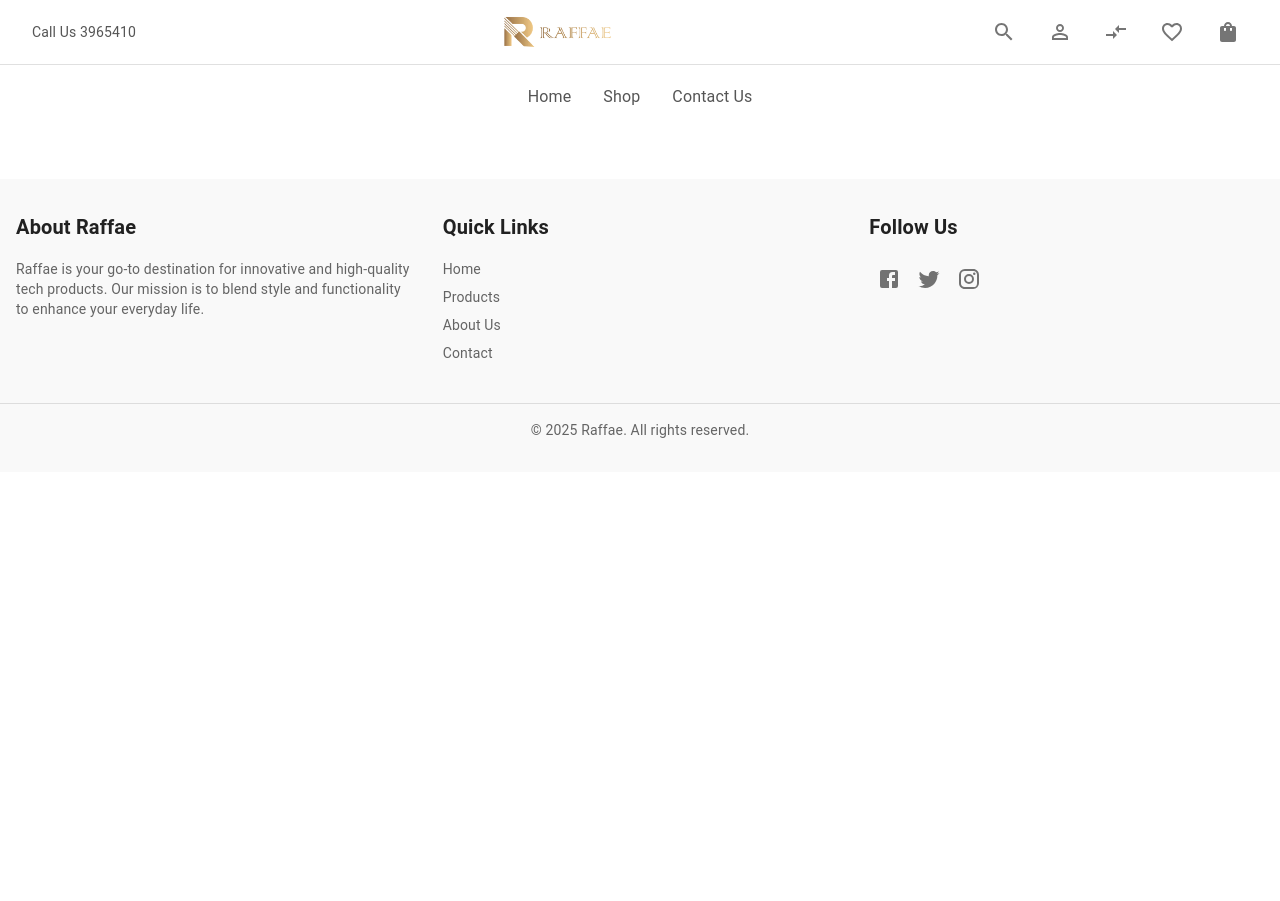
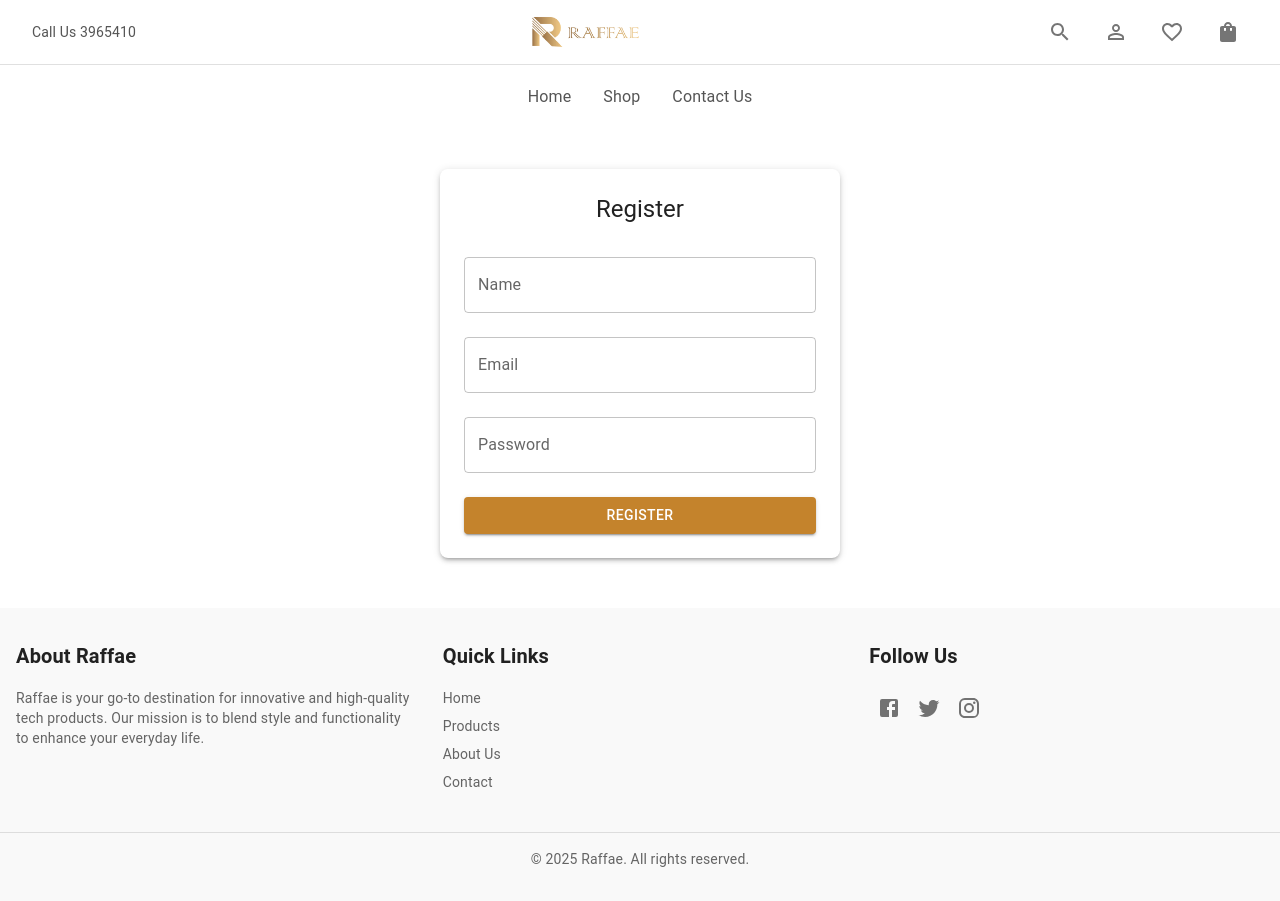
Before and after one commit to Pristine-Mind/raffae-website, a React (Vite) app: page /register in a window 1280 px wide. Before the commit the page ends 800 px from the top, so only its background shows below. Built offline with nearby package versions, Linux system fonts and the light colour scheme.

Commit message:
Add login and register page

```diff
--- a/src/App.tsx
+++ b/src/App.tsx
@@ -15,6 +15,8 @@ import ProductDetail from './components/ProductDetail/ProductDetail';
 import Subscribe from './components/Subscribe/Subscribe';
 import ContactUs from './components/ContactUs/ContactUs';
 import AboutUs from './components/AboutUs/AboutUs';
+import Login from './components/Login';
+import Register from './components/Register';
 
 const Home: React.FC = () => {
   return (
@@ -47,6 +49,8 @@ const App: React.FC = () => {
         <Route path="/product/:id" element={<ProductDetail />} />
         <Route path='/contact-us' element={<ContactUs />} />
         <Route path='/about-us' element={<AboutUs />} />
+        <Route path="/login" element={<Login />} />
+        <Route path="/register" element={<Register />} />
       </Routes>
 
       <Footer />
--- a/src/components/AboutUs/AboutUs.tsx
+++ b/src/components/AboutUs/AboutUs.tsx
@@ -86,7 +86,7 @@ const AboutUs: React.FC = () => {
             >
               <CardContent>
                 <Typography variant="h5" component="h3" sx={{ color: '#7D3C14', fontWeight: 'bold' }}>
-                  Watches
+                  Earbuds
                 </Typography>
                 <Typography variant="body2" sx={{ color: '#444', mb: 2 }}>
                   Starting at <span style={{ color: '#7D3C14' }}>$99.00</span>
@@ -117,7 +117,7 @@ const AboutUs: React.FC = () => {
             >
               <CardContent>
                 <Typography variant="h5" component="h3" sx={{ color: '#7D3C14', fontWeight: 'bold' }}>
-                  Plo Bag
+                    Speaker
                 </Typography>
                 <Typography variant="body2" sx={{ color: '#444', mb: 2 }}>
                   Starting at <span style={{ color: '#7D3C14' }}>$79.00</span>
@@ -148,7 +148,7 @@ const AboutUs: React.FC = () => {
             >
               <CardContent>
                 <Typography variant="h5" component="h3" sx={{ color: '#7D3C14', fontWeight: 'bold' }}>
-                  Sunglass
+                  Powerbank
                 </Typography>
                 <Typography variant="body2" sx={{ color: '#444', mb: 2 }}>
                   Starting at <span style={{ color: '#7D3C14' }}>$29.00</span>
--- /dev/null
+++ b/src/components/Login.tsx
@@ -0,0 +1,51 @@
+import React from 'react';
+import { Box, Typography, TextField, Button } from '@mui/material';
+
+const Login: React.FC = () => {
+  return (
+    <Box
+      sx={{
+        width: '100%',
+        maxWidth: 400,
+        mx: 'auto',
+        mt: 5,
+        p: 3,
+        boxShadow: 3,
+        borderRadius: 2,
+      }}
+    >
+      <Typography variant="h5" textAlign="center" mb={2}>
+        Login
+      </Typography>
+      <TextField
+        label="Email"
+        variant="outlined"
+        fullWidth
+        margin="normal"
+      />
+      <TextField
+        label="Password"
+        type="password"
+        variant="outlined"
+        fullWidth
+        margin="normal"
+      />
+      <Button
+        variant="contained"
+        fullWidth
+        sx={{
+            mt: 2,
+            backgroundColor: '#C4832C',
+            '&:hover': {
+            backgroundColor: '#e0e0e0',
+            },
+        }}
+        >
+        Login
+        </Button>
+
+    </Box>
+  );
+};
+
+export default Login;
--- a/src/components/Navbar/Navbar.tsx
+++ b/src/components/Navbar/Navbar.tsx
@@ -1,3 +1,4 @@
+// src/components/Navbar.tsx
 import React from 'react';
 import {
   AppBar,
@@ -6,15 +7,14 @@ import {
   IconButton,
   Toolbar,
   Typography,
+  Menu,
+  MenuItem,
 } from '@mui/material';
 import { styled } from '@mui/material/styles';
-
-// React Router Link
 import { Link } from 'react-router-dom';
 
 import SearchIcon from '@mui/icons-material/Search';
 import PersonOutlineIcon from '@mui/icons-material/PersonOutline';
-import CompareArrowsIcon from '@mui/icons-material/CompareArrows';
 import FavoriteBorderIcon from '@mui/icons-material/FavoriteBorder';
 import ShoppingBagIcon from '@mui/icons-material/ShoppingBag';
 
@@ -26,6 +26,18 @@ const StyledAppBar = styled(AppBar)({
 });
 
 const Navbar: React.FC = () => {
+  // State to handle the dropdown menu for the Personal Icon
+  const [anchorEl, setAnchorEl] = React.useState<null | HTMLElement>(null);
+  const open = Boolean(anchorEl);
+
+  const handleMenuOpen = (event: React.MouseEvent<HTMLButtonElement>) => {
+    setAnchorEl(event.currentTarget);
+  };
+
+  const handleMenuClose = () => {
+    setAnchorEl(null);
+  };
+
   return (
     <StyledAppBar position="static">
       <Toolbar
@@ -55,12 +67,30 @@ const Navbar: React.FC = () => {
           <IconButton>
             <SearchIcon />
           </IconButton>
-          <IconButton>
+          {/* Personal Icon that opens a dropdown menu */}
+          <IconButton onClick={handleMenuOpen}>
             <PersonOutlineIcon />
           </IconButton>
-          <IconButton>
-            <CompareArrowsIcon />
-          </IconButton>
+          <Menu
+            anchorEl={anchorEl}
+            open={open}
+            onClose={handleMenuClose}
+            anchorOrigin={{
+              vertical: 'bottom',
+              horizontal: 'right',
+            }}
+            transformOrigin={{
+              vertical: 'top',
+              horizontal: 'right',
+            }}
+          >
+            <MenuItem component={Link} to="/login" onClick={handleMenuClose}>
+              Login
+            </MenuItem>
+            <MenuItem component={Link} to="/register" onClick={handleMenuClose}>
+              Register
+            </MenuItem>
+          </Menu>
           <IconButton>
             <FavoriteBorderIcon />
           </IconButton>
@@ -87,7 +117,7 @@ const Navbar: React.FC = () => {
           sx={{ cursor: 'pointer', color: '#555' }}
           component={Link}
           to="/"
-          style={{ textDecoration: 'none' }} // remove underline
+          style={{ textDecoration: 'none' }}
         >
           Home
         </Typography>
@@ -102,6 +132,8 @@ const Navbar: React.FC = () => {
         >
           Shop
         </Typography>
+
+        {/* Link to Contact Us */}
         <Typography
           variant="body1"
           sx={{ cursor: 'pointer', color: '#555' }}
--- /dev/null
+++ b/src/components/Register.tsx
@@ -0,0 +1,57 @@
+import React from 'react';
+import { Box, Typography, TextField, Button } from '@mui/material';
+
+const Register: React.FC = () => {
+  return (
+    <Box
+      sx={{
+        width: '100%',
+        maxWidth: 400,
+        mx: 'auto',
+        mt: 5,
+        p: 3,
+        boxShadow: 3,
+        borderRadius: 2,
+      }}
+    >
+      <Typography variant="h5" textAlign="center" mb={2}>
+        Register
+      </Typography>
+      <TextField
+        label="Name"
+        variant="outlined"
+        fullWidth
+        margin="normal"
+      />
+      <TextField
+        label="Email"
+        variant="outlined"
+        fullWidth
+        margin="normal"
+      />
+      <TextField
+        label="Password"
+        type="password"
+        variant="outlined"
+        fullWidth
+        margin="normal"
+      />
+      <Button
+        variant="contained"
+        fullWidth
+        sx={{
+            mt: 2,
+            backgroundColor: '#C4832C',
+            '&:hover': {
+            backgroundColor: '#e0e0e0',
+            },
+        }}
+        >
+        Register
+        </Button>
+
+    </Box>
+  );
+};
+
+export default Register;
```
